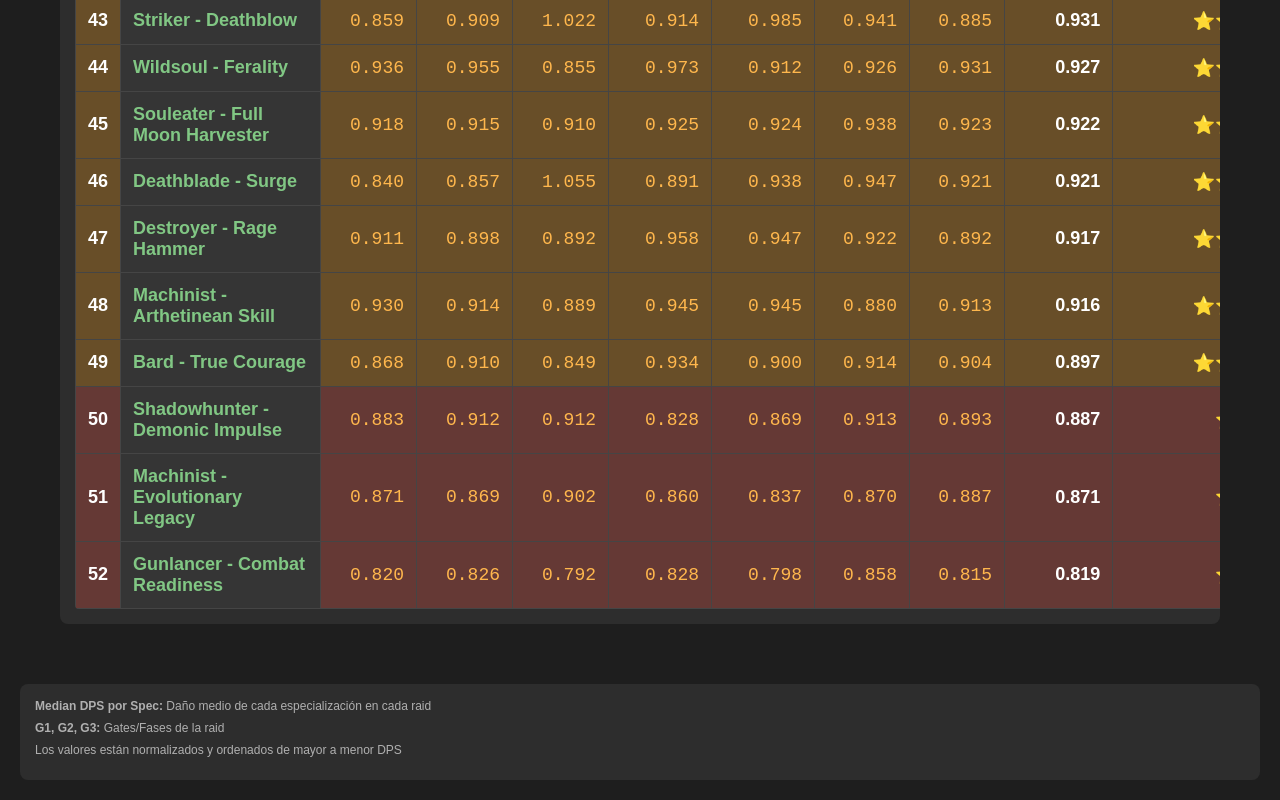
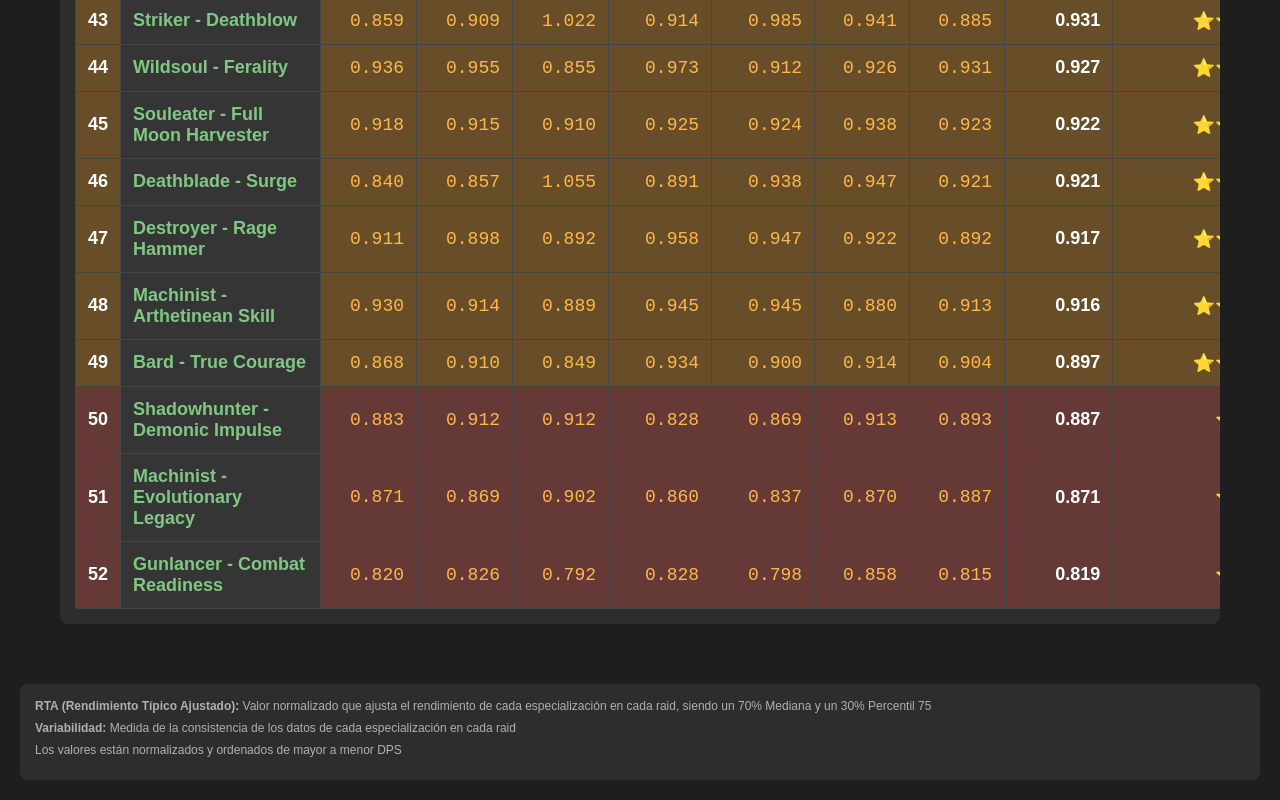
Before and after one commit to atomiix1/la-raid-planner, a plain HTML site: page tierlist-alts.html in a window 1280 px wide. Shown: the part 4385-5185 px from the top of the page. Drawn offline with Linux system fonts and the light colour scheme.

Commit message:
Cambio de leyenda

```diff
--- a/tierlist-alts.html
+++ b/tierlist-alts.html
@@ -214,8 +214,8 @@
         <div id="content" class="loading">Cargando datos...</div>
 
         <div class="legend">
-            <div class="legend-item"><strong>Median DPS por Spec:</strong> Daño medio de cada especialización en cada raid</div>
-            <div class="legend-item"><strong>G1, G2, G3:</strong> Gates/Fases de la raid</div>
+            <div class="legend-item"><strong>RTA (Rendimiento Típico Ajustado):</strong> Valor normalizado que ajusta el rendimiento de cada especialización en cada raid, siendo un 70% Mediana y un 30% Percentil 75</div>
+            <div class="legend-item"><strong>Variabilidad:</strong> Medida de la consistencia de los datos de cada especialización en cada raid</div>
             <div class="legend-item">Los valores están normalizados y ordenados de mayor a menor DPS</div>
         </div>
     </div>
@@ -441,7 +441,7 @@
         ${item.specKey}
         RTA medio: ${item.avg.toFixed(3)}
         Δ vs ${globalMean.toFixed(2)}: ${delta}%
-        Consistencia: ${item.avgConsistency.toFixed(2)}
+        Variabilidad: ${item.avgConsistency.toFixed(2)}
                         ">
                         <img src="${specToImagePath(item.specKey)}"
                             alt="${item.specKey}">
```
Also changed, not shown: tierlist-mains.html (+3 -3 lines).
